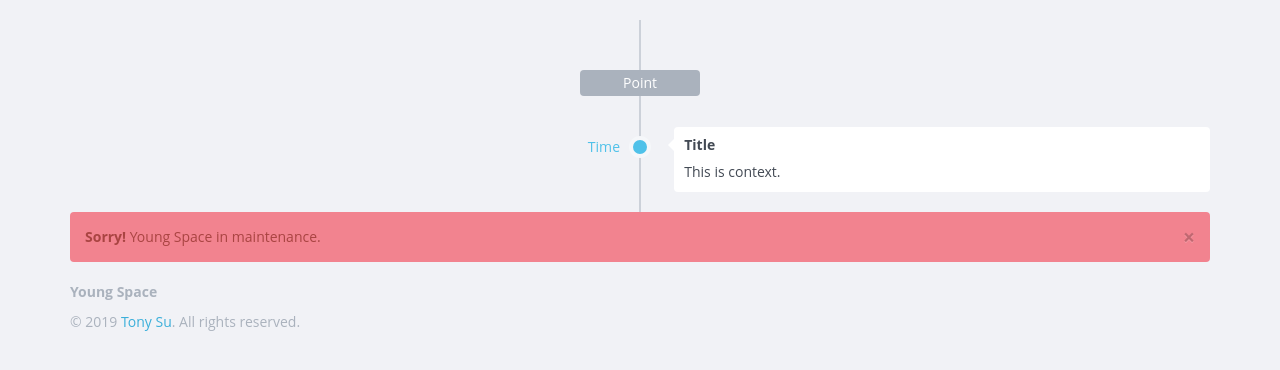
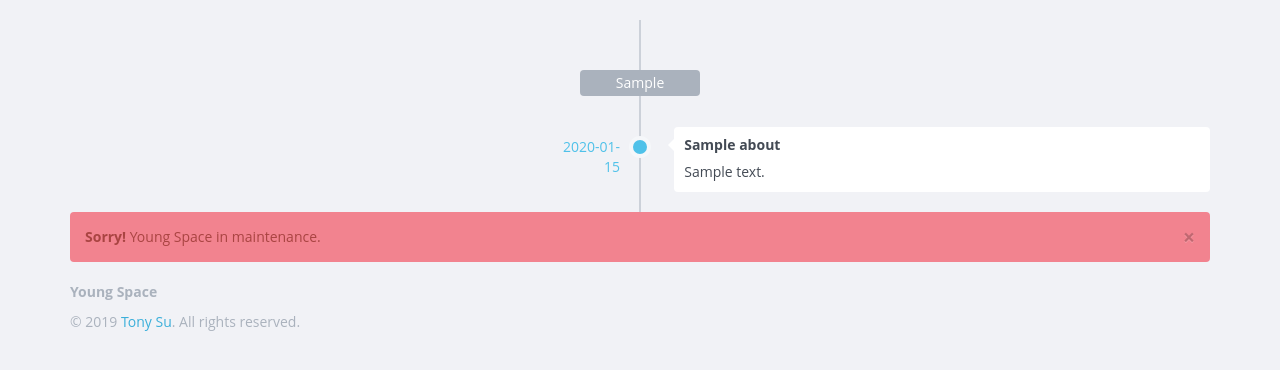
Before and after one commit to peitaosu/YoungSpace, a Django app: page /about in a window 1280 px wide. Shown: the part 52-422 px from the top of the page. Run offline with Django 3.2, Linux system fonts and the light colour scheme; tables that the repository leaves empty hold one stand-in row (values such as "Sample post"); some libraries are stand-ins or nearby versions; some web fonts are replaced.

Commit message:
add about model

```diff
--- a/yspace/yspace/models.py
+++ b/yspace/yspace/models.py
@@ -16,3 +16,12 @@ class Event(models.Model):
 
     def __str__(self):
         return self.title
+
+class About(models.Model):
+    point = models.CharField(max_length=40)
+    time = models.CharField(max_length=40)
+    title = models.CharField(max_length=40)
+    context = models.CharField(max_length=256)
+
+    def __str__(self):
+        return self.title
--- a/yspace/yspace/templates/about.html
+++ b/yspace/yspace/templates/about.html
@@ -6,14 +6,14 @@
             <div class="timeline">
                 {% for event in events %}
                 <dl>
-                    <dt>{{ event.0 }}</dt>
+                    <dt>{{ event.point }}</dt>
                     <dd class="pos-right clearfix">
                         <div class="circ"></div>
-                        <div class="time">{{ event.1 }}</div>
+                        <div class="time">{{ event.time }}</div>
                         <div class="events">
                             <div class="events-body">
-                                <h4 class="events-heading">{{ event.2 }}</h4>
-                                <p>{{ event.3 }}</p>
+                                <h4 class="events-heading">{{ event.title }}</h4>
+                                <p>{{ event.context }}</p>
                             </div>
                         </div>
                     </dd>
--- a/yspace/yspace/views.py
+++ b/yspace/yspace/views.py
@@ -21,6 +21,7 @@ def event(request, action):
         "registered": [],
         "all": []
     }
+    context["all"] = models.Event.objects.all()
     new_event = models.Event()
     new_event.eid = 0
     new_event.title = "Event Title"
@@ -54,9 +55,7 @@ def manage(request):
 
 def about(request):
     context = {}
-    context["events"] = [
-        ["Point", "Time", "Title", "This is context."]
-    ]
+    context["events"] = models.About.objects.all()
     return render(request, 'about.html', context)
 
 def index(request):
```
